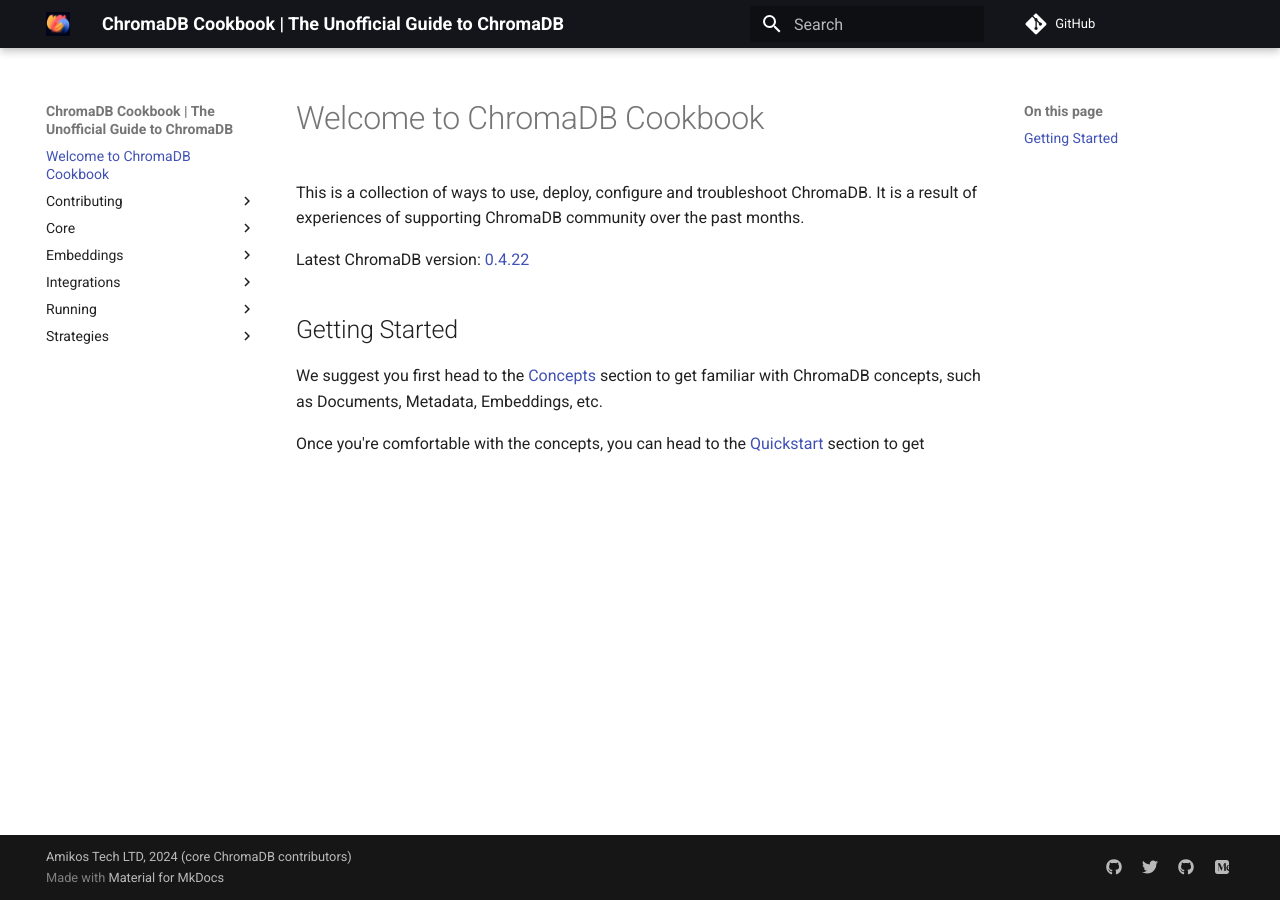
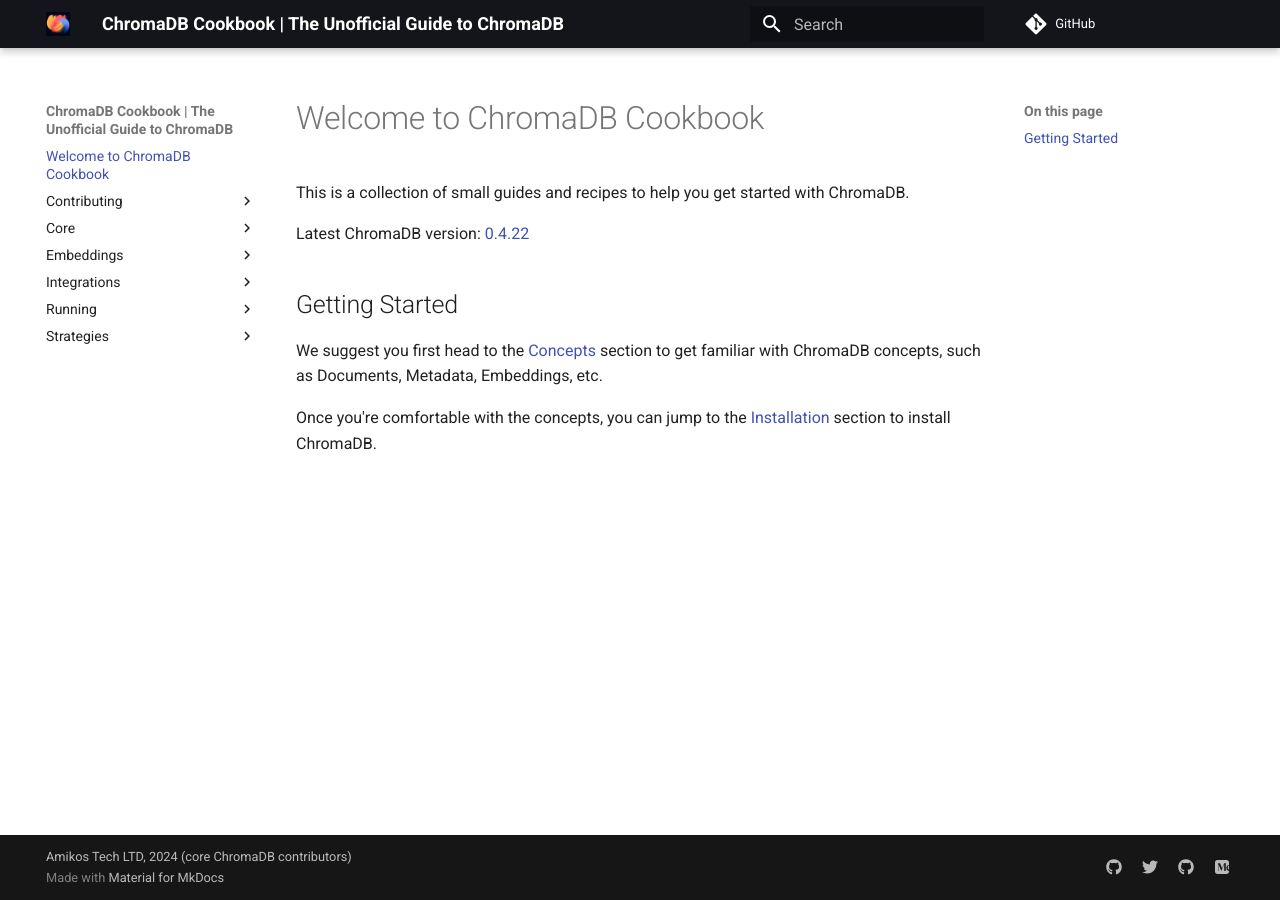
Before and after one commit to amikos-tech/chroma-cookbook, an MkDocs documentation site: the page built from docs/index.md, in a window 1280 px wide. Built offline with MkDocs 1.6.1 and Material for MkDocs 9.7.7, drawn with Linux system fonts in a browser that asks for light colours; comment, search, counter and statistics services are not loaded.

```diff
--- a/docs/index.md
+++ b/docs/index.md
@@ -1,7 +1,6 @@
 # Welcome to ChromaDB Cookbook
 
-This is a collection of ways to use, deploy, configure and troubleshoot ChromaDB. It is a result of experiences of
-supporting ChromaDB community over the past months.
+This is a collection of small guides and recipes to help you get started with ChromaDB.
 
 Latest ChromaDB version: [0.4.22](https://github.com/chroma-core/chroma/releases/tag/0.4.22)
 
@@ -10,4 +9,5 @@ Latest ChromaDB version: [0.4.22](https://github.com/chroma-core/chroma/releases
 We suggest you first head to the [Concepts](core/concepts.md) section to get familiar with ChromaDB concepts, such as
 Documents, Metadata, Embeddings, etc.
 
-Once you're comfortable with the concepts, you can head to the [Quickstart](core/quickstart.md) section to get
+Once you're comfortable with the concepts, you can jump to the [Installation](core/install.md) section to install
+ChromaDB.
```
Also changed, not shown: docs/core/concepts.md (+3 -3 lines), docs/core/tenants-and-databases.md (added, +11 -0 lines), docs/core/databases.md (deleted).
